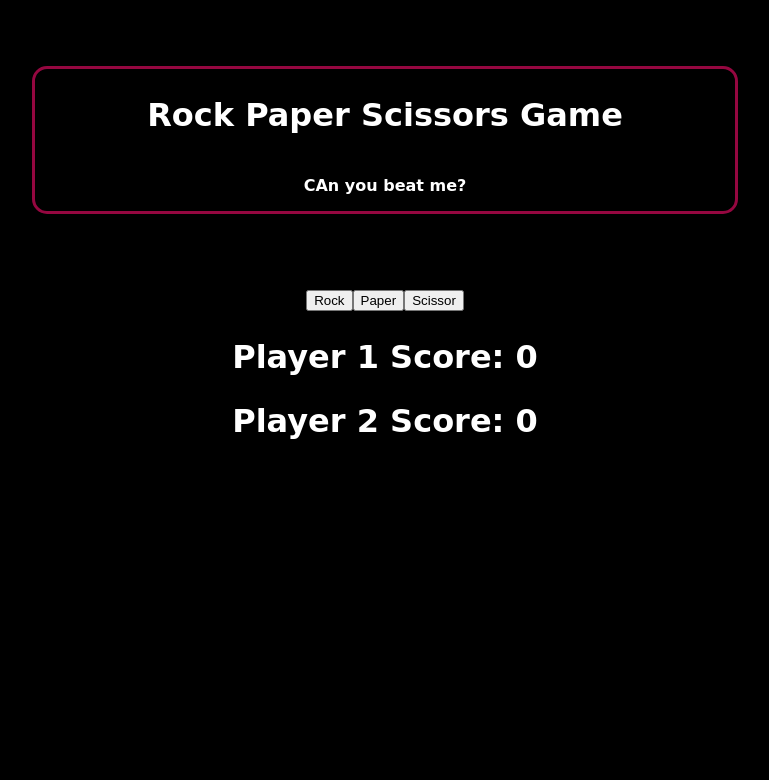
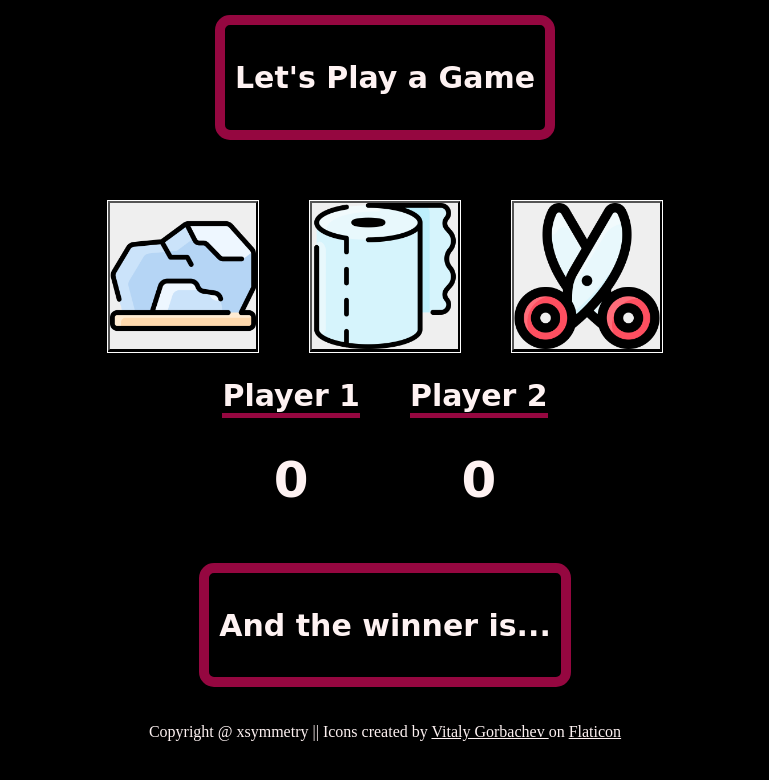
Before and after one commit to xsymmetry9/rock-and-paper-and-scissor, a plain HTML site: page index.html in a window 1280 px wide. Shown: the whole page, without its empty margins (255-1024 px from the left). Drawn offline with Linux system fonts and the light colour scheme; a web font is replaced by a local one.

Commit message:
Update CSS and HTML

```diff
--- a/index.html
+++ b/index.html
@@ -9,31 +9,59 @@
     </head>
 
     <body>
-        <div class = "page-wrapper">
+        <div class="game-container">
+            <div class="game">
+                <div id = "title">
+                    <h2>Let's Play a Game</h2>
+                </div>
 
-            <header id = "header">
-                <h2>Rock Paper Scissors Game</h2>
-                <h3>CAn you beat me?</h3>
-            </header>
+                <div class = "box-container">
+                    <div class=image-container>
+                        <button class="buttons" id ="rock"></button>
+                    </div>
 
-            <div class = "box-container">
-                <button id ="rock">Rock</button>
-                <button id ="paper">Paper</button>
-                <button id ="scissor">Scissor</button>
+                    <div class=image-container>
+                        <button class="buttons" id ="paper"></button>
+                    </div>
 
-            </div>
+                    <div class="image-container">
+                        <button class="buttons" id ="scissor"></button>
+
+                    </div>
 
 
-            <div class = "gamebox">
-                <h2>Player 1 Score: <span id = "player1" value = '0'>0</span></h2>
-                <h2>Player 2 Score: <span id = "player2" value = '0'>0</span></h2>
-            </div>
 
-            <h1 class = "winner"></h1>
+                </div>
+
+
+                <div class = "gamebox">
+                    <div class="player-1">
+                        <h2 class="player-title">Player 1</h2>
+                        <h1 class="score" id="player1" value = "0">0</h1>
+                    </div>
+                    <div class="player-2">
+                        <h2 class="player-title">Player 2</h2>
+                        <h1 class="score" id="player2" value="0">0</h1>
+                    </div>
+
+                </div>
+
+                <div class="message-container">
+                    <h2 class = "winner">And the winner is...</h2>
+                </div>
+
+        </div>
+        <div class="footer">
+            <p>Copyright @ xsymmetry || Icons created by
+                <a class="attribute" href="https://www.flaticon.com/free-icons/"
+                title="icons">Vitaly Gorbachev
+            </a>on <a class="attribute" href="flaticon.com">Flaticon</a></p>
+        </div>
 
 
         </div>
 
 
     </body>
+
 </html>
--- a/styles.css
+++ b/styles.css
@@ -1,49 +1,100 @@
 @import url('https://fonts.googleapis.com/css2?family=Shizuru&display=swap');
 
+body{
+    background-color: black;
+    margin: 0px;
+    padding: 0px;
 
-body{
+}
+h2, h1, p{
+    color: #fef2f2;
+}
+h1{
+    font-size: 50px;
     font-family: 'Shizuru', cursive;
-    background-color: black;
-    margin-top: 50px;
-    color: white;
+    font-weight: bolder;
 }
-.header{
-    display: flex;
-    align-items: center;
+h2{
+    font-family: 'Shizuru', cursive;
+    font-size: 30px;
+    font-weight: bold;
 }
 
-h2{
-    font-size: 32px;
-    font-weight: bold;
-}
-h3{
-    font-size: 16px;
+.game-container{
+    display: flex;
+    flex-direction: column;
+    justify-content: center;
 }
 
-.page-wrapper{
+.game{
     display: flex;
     flex-direction: column;
     align-items: center;
 }
-#header{
-    display: flex;
-    flex-direction: column;
-    align-items: center;
-    margin: 16px;
-    border: solid #950740;
-    width: 700px;
+
+#title{
+    border: 10px solid #950740;
     border-radius: 15px;
+    margin-top: 15px;
+    padding: 10px;
+    text-align: center;
 }
 .box-container{
     display: flex;
-    flex-direction: row;
     justify-content: center;
+    gap: 50px;
     margin-top: 60px;
 }
 
-.weapon{
-    width: calc(100%/3);
-    border: 1px solid #950740;
-    margin: 10px;
-    border-radius: 3px;
+.image-container{
+    background-color: transparent;
+    border: 1px solid white;
+    padding: 0px;
+    margin: 0px;
+
 }
+.buttons{
+    height: 150px;
+    width: 150px;
+    background-position: center;
+    background-size: cover;
+
+}
+
+#rock{
+    background-image: url("images/rock.png");
+}
+#paper{
+    background-image: url("images/paper.png");
+}
+#scissor{
+    background-image: url("images/scissors.png");
+}
+
+.gamebox{
+    display: flex;
+    flex-direction: row;
+    justify-content: center;
+    gap: 50px;
+}
+
+.player-title{
+    border-bottom: 5px solid #950740;
+}
+.score{
+   text-align: center;
+}
+.message-container{
+    border: 10px solid #950740;
+    border-radius: 15px;
+    padding: 10px;
+    margin-top: 20px;
+    text-align: center;
+}
+.footer{
+    align-self: center;
+    margin-top: 20px;
+}
+.attribute{
+    color: #fef2f2
+}
```
